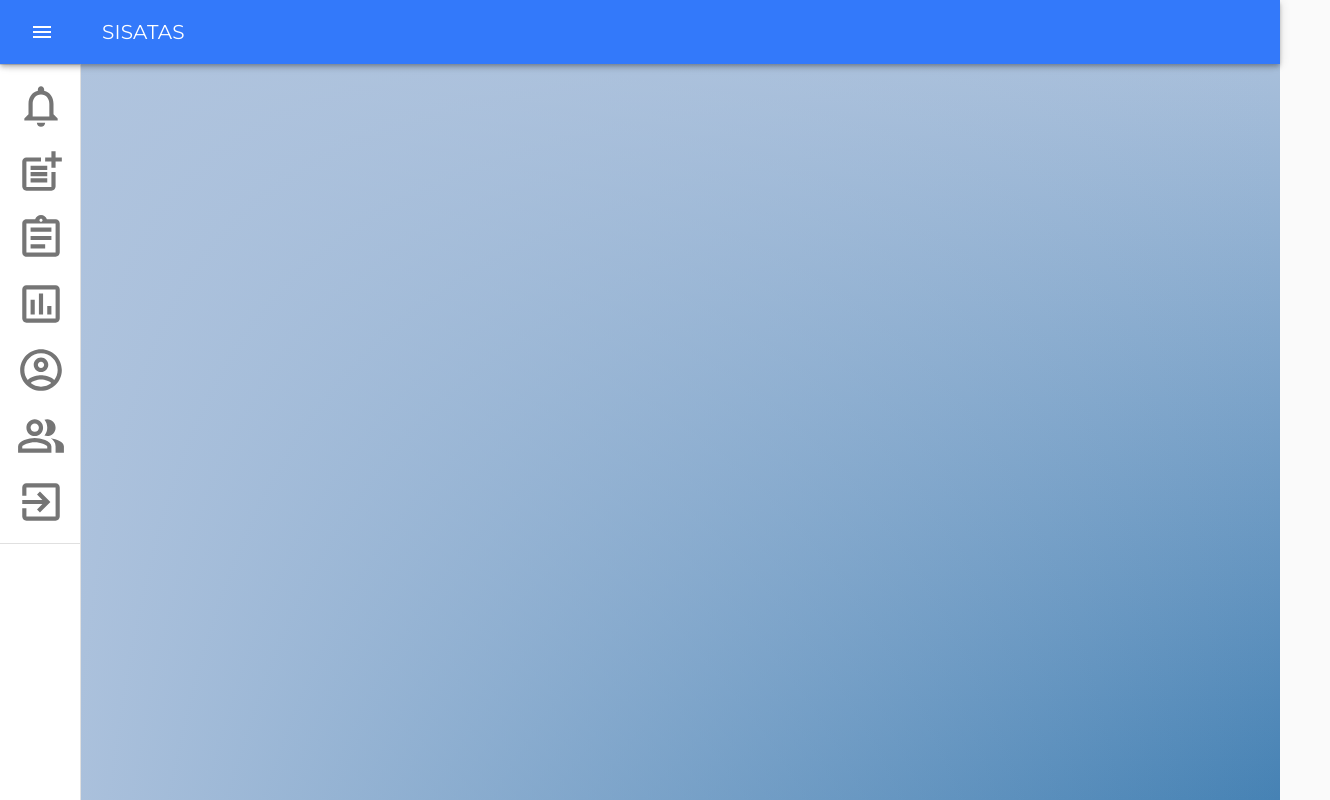
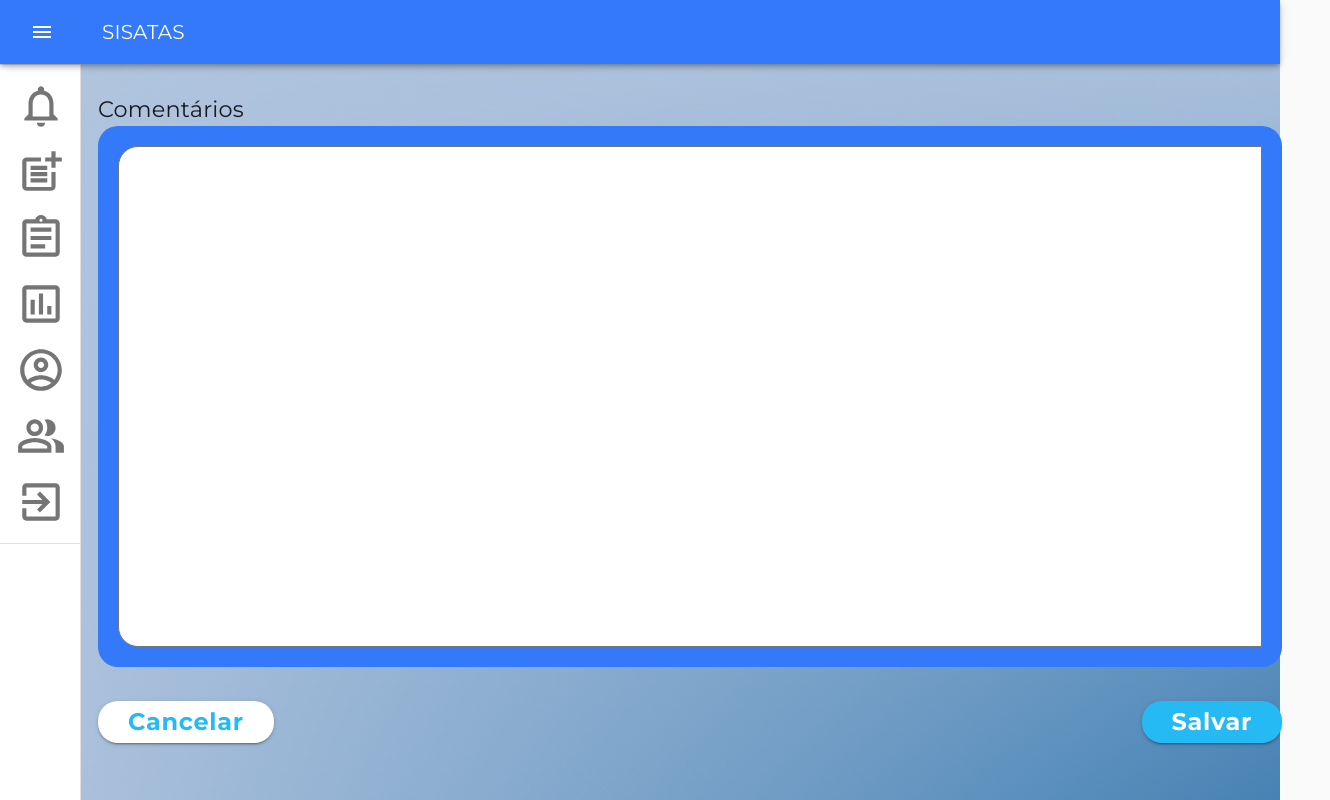
Before and after one commit to BureauTech/ProjectSisatas, a React (Create React App) app in the folder client/: page /revisao-comentarios in a window 1280 px wide. Shown: the whole page, 1330 px wide, since content can reach past the window. Built offline with nearby package versions, Linux system fonts and the light colour scheme.

Commit message:
tela de criacao de comentarios de revisoes de ata

```diff
--- a/client/src/App.js
+++ b/client/src/App.js
@@ -2,6 +2,7 @@ import { BrowserRouter as Router, Switch, Route } from "react-router-dom";
 import Data from "./components/ExibirAta/Data";
 import Register from "./components/RegisterUser/Register";
 import CreateAta from "./pages/CreateAta/CreateAta";
+import RevisaoCom from "./pages/RevisaoCom/RevisaoCom";
 import Menu from "./components/Menu/Menu";
 import { Grid } from "@material-ui/core";
 import EditUser from "./pages/User/EditUser";
@@ -27,6 +28,7 @@ function App() {
 
             <Route path="/new-record" component={() => <CreateAta />} />
             <Route path="/show-records" component={() => <Data />} />
+            <Route path="/revisao-comentarios" component={() => <RevisaoCom />} />
 
             <Route exact path="/"></Route>
             <Route path="/edit-user" component={() => <EditUser />} />
--- /dev/null
+++ b/client/src/components/CreateAta/RevisaoCom.js
@@ -0,0 +1,43 @@
+import {
+  Container,
+  Grid,
+  TextareaAutosize,
+  withStyles,
+} from "@material-ui/core";
+import { useState } from "react";
+import { styles } from "../../assets/styles/Styles";
+import "./Components.css";
+
+const Pauta = (props) => {
+  const { classes, setInfoPauta } = props;
+  const [pauta, setPauta] = useState("");
+
+  return (
+    <Container>
+      <Grid container className={classes.grid} style={{ padding: 20 }}>
+        <Grid item xs={12}>
+          <Grid container>
+            <TextareaAutosize
+              rowsMin={15}
+              rowsMax={15}
+              id="pauta"
+              value={pauta}
+              onChange={(e) => {
+                setPauta(e.target.value);
+                setInfoPauta(e.target.value);
+              }}
+              style={{
+                width: "100%",
+                fontSize: "1.8rem",
+                borderBottomLeftRadius: "20px",
+                borderTopLeftRadius: "20px",
+              }}
+            />
+          </Grid>
+        </Grid>
+      </Grid>
+    </Container>
+  );
+};
+
+export default withStyles(styles, { withTheme: true })(Pauta);
--- /dev/null
+++ b/client/src/pages/RevisaoCom/RevisaoCom.js
@@ -0,0 +1,77 @@
+import {
+  Button,
+  Container,
+  Grid,
+  Typography,
+  useTheme,
+} from "@material-ui/core";
+
+import Pauta from "../../components/CreateAta/RevisaoCom";
+import { useState } from "react";
+import "./Style.css";
+import ataServices from "../../services/ata";
+
+const CreateAta = (props) => {
+  const theme = useTheme();
+
+  const [infoPauta, setInfoPauta] = useState();
+
+  const handleSubmit = (e) => {
+    e.preventDefault();
+
+    const body = {
+      ataPauta: infoPauta,
+    };
+
+    try {
+      ataServices.criarAta(body);
+    } catch (error) {
+      console.log(error);
+    }
+  };
+
+  return (
+    <Container>
+      <form onSubmit={(e) => handleSubmit(e)}>
+        <Grid container style={{ marginBottom: 10 }}>
+          <Typography style={{ paddingLeft: 24, fontSize: "1.4rem" }}>
+            Comentários
+          </Typography>
+          <Pauta setInfoPauta={setInfoPauta} />
+        </Grid>
+        <Grid container justify="space-between" style={{ padding: 24 }}>
+          <Button
+            variant="contained"
+            className="bold"
+            style={{
+              backgroundColor: "white",
+              color: theme.palette.secondary.main,
+              fontWeight: 700,
+              fontSize: "1.5rem",
+              borderRadius: 20,
+              padding: "0 30px",
+            }}
+          >
+            Cancelar
+          </Button>
+          <Button
+            variant="contained"
+            color="secondary"
+            className="bold"
+            type="submit"
+            style={{
+              color: "white",
+              fontSize: "1.5rem",
+              borderRadius: 20,
+              padding: "0 30px",
+            }}
+          >
+            Salvar
+          </Button>
+        </Grid>
+      </form>
+    </Container>
+  );
+};
+
+export default CreateAta;
--- /dev/null
+++ b/client/src/pages/RevisaoCom/Style.css
@@ -0,0 +1,3 @@
+.bold span {
+  font-weight: 700 !important;
+}
```
